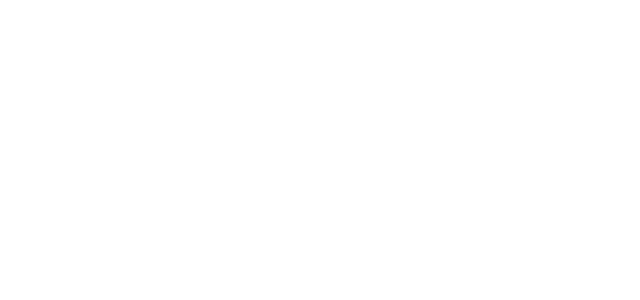
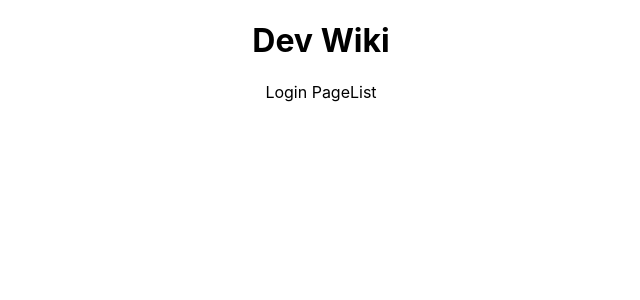
Before and after one commit to hamisk/dev-wiki, a React (Create React App) app in the folder client/: page / in a window 1280 px wide. Before the commit this address had no page. Shown: the top 300 px of the page, without its empty margins (319-959 px from the left). Built offline with nearby package versions, Linux system fonts and the light colour scheme.

Commit message:
Add sidebar component

```diff
--- a/client/src/App.tsx
+++ b/client/src/App.tsx
@@ -1,6 +1,7 @@
 import React, { useState } from 'react';
 import { BrowserRouter, Routes, Route } from 'react-router-dom';
 import './App.css';
+import Sidebar from './components/Sidebar/Sidebar';
 
 function App() {
   const [user, setUser] = useState('');
@@ -8,6 +9,7 @@
   return (
     <div className='App'>
       <BrowserRouter>
+        <Sidebar />
         <Routes>{/* <Route path='/page/:id' element={<Page />} /> */}</Routes>
       </BrowserRouter>
     </div>
--- /dev/null
+++ b/client/src/components/Sidebar/Sidebar.tsx
@@ -0,0 +1,17 @@
+import React from 'react';
+
+type Props = {};
+
+function Sidebar({}: Props) {
+  return (
+    <div className='row'>
+      <div className='three-columns'>
+        <h1>Dev Wiki</h1>
+        Login PageList
+      </div>
+      <div className='nine-columns'></div>
+    </div>
+  );
+}
+
+export default Sidebar;
```
